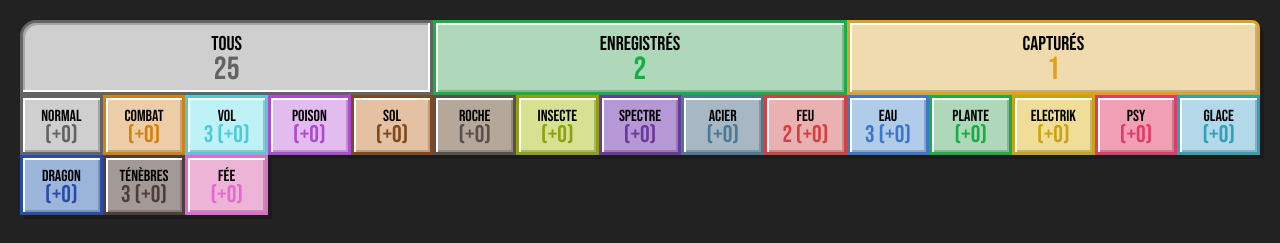
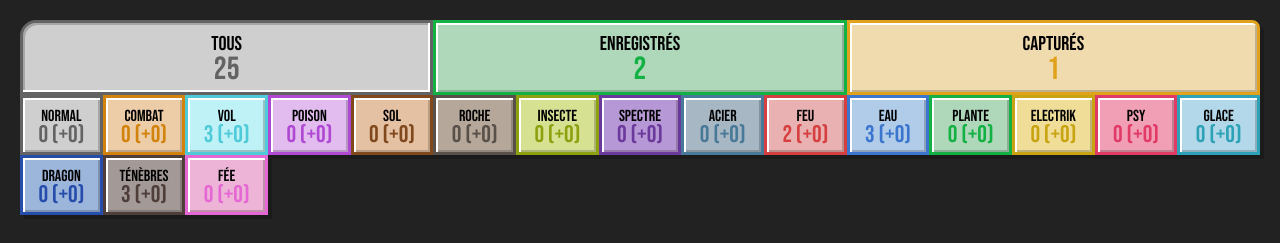
Before and after one commit to loukotiko/camdex, a Vue app: page / in a window 1280 px wide. Shown: the top 243 px of the page. Built offline with nearby package versions, Linux system fonts and the light colour scheme; no server answers; a web font is replaced by a local one.

Commit message:
Update App.vue

```diff
--- a/src/App.vue
+++ b/src/App.vue
@@ -120,7 +120,7 @@ const pkmnsTotalType = computed(() =>
       <span>
         <span class="label">{{ label }}</span>
         <span class="number">
-          {{pkmnsTotalType[key as keyof typeof pkmnsTotalType]}} (+{{
+          {{pkmnsTotalType[key as keyof typeof pkmnsTotalType] || 0}} (+{{
             Math.floor(
               pkmnsTotalType[key as keyof typeof pkmnsTotalType] / 15
             ) || 0
```
